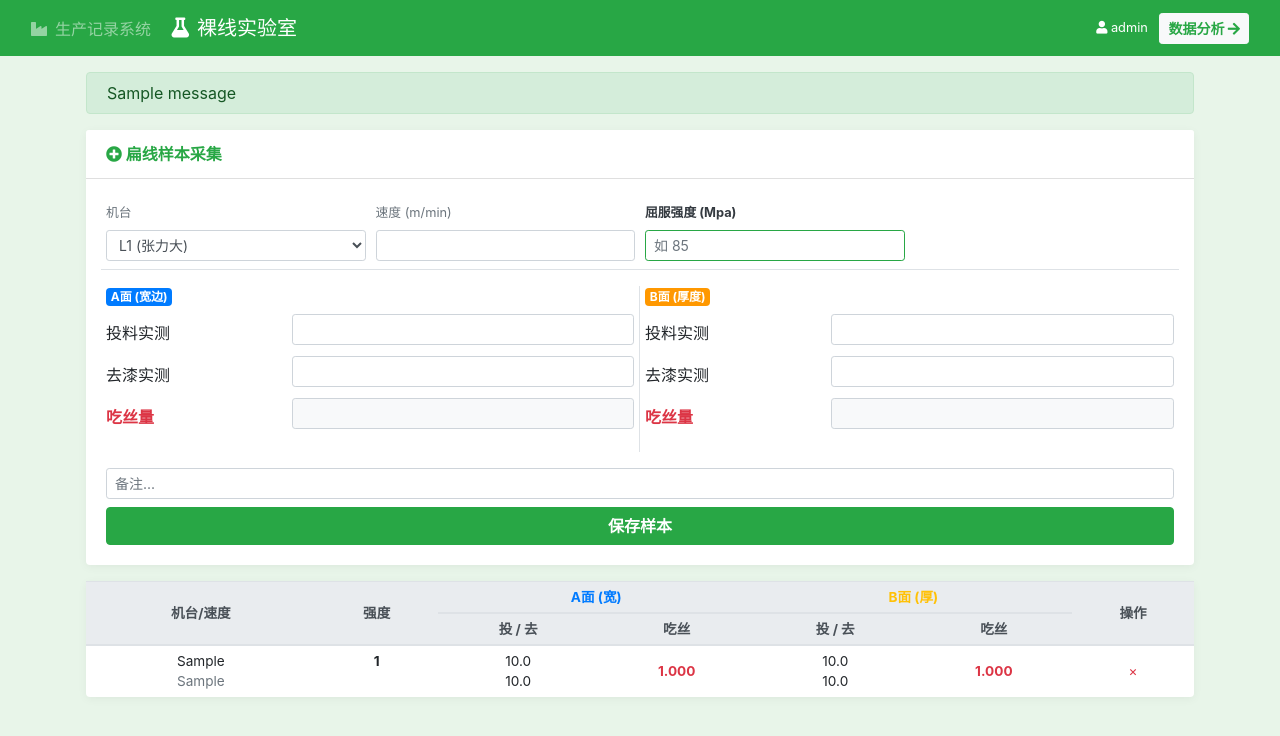
After one commit to torongeaumirajc9969-web/WireProcessSystem, a Flask app: page /raw_lab in a window 1280 px wide. The commit adds this page. Shown: the top 736 px of the page. Run offline with Flask 3, Linux system fonts and the light colour scheme; a user stored in the database is signed in; tables that the repository leaves empty hold one stand-in row (values such as "Sample post"); one stand-in notice (Sample message) is shown.

Commit message:
V9.0 完整版上传

```diff
--- a/app.py
+++ b/app.py
@@ -7,7 +7,7 @@ import os
 import csv
 import io
 import json
-import re  # 用于提取数字
+import re
 
 from flask_login import LoginManager, UserMixin, login_user, login_required, logout_user, current_user
 from werkzeug.security import generate_password_hash, check_password_hash
@@ -67,6 +67,34 @@ class User(UserMixin, db.Model):
         return check_password_hash(self.password_hash, password)
 
 
+# 1. 裸线实验室记录表 (独立表，扁线专用版)
+class RawWireRecord(db.Model):
+    __tablename__ = 'raw_wire_record'
+    id = db.Column(db.Integer, primary_key=True)
+    create_time = db.Column(db.DateTime, default=datetime.now)
+    operator_name = db.Column(db.String(50))
+
+    # 实验环境
+    machine_model = db.Column(db.String(20))
+    ref_speed = db.Column(db.String(20))
+
+    # 核心数据 (输入 - 投料)
+    raw_size_a = db.Column(db.Float)  # 投料 A (宽)
+    raw_size_b = db.Column(db.Float)  # 投料 B (厚)
+    yield_strength = db.Column(db.Integer)
+
+    # 核心数据 (输出 - 去漆)
+    stripped_size_a = db.Column(db.Float)  # 去漆 A
+    stripped_size_b = db.Column(db.Float)  # 去漆 B
+
+    # 计算结果 (吃丝量)
+    draw_down_a = db.Column(db.Float)  # A面吃丝
+    draw_down_b = db.Column(db.Float)  # B面吃丝
+
+    remark = db.Column(db.Text)
+
+
+# 2. 生产工艺记录表 (原有)
 class ProcessRecord(db.Model):
     id = db.Column(db.Integer, primary_key=True)
     create_time = db.Column(db.DateTime, default=datetime.now)
@@ -390,6 +418,102 @@ def export_all():
     return output
 
 
+# ==========================================
+#           模块二：裸线标准实验室 (扁线版)
+# ==========================================
+
+# 1. 实验室录入页面
+@app.route('/raw_lab', methods=['GET', 'POST'])
+@login_required
+def raw_lab():
+    if request.method == 'POST':
+        try:
+            # 获取 A/B 面数据
+            ra = float(request.form.get('raw_size_a'))
+            rb = float(request.form.get('raw_size_b'))
+            sa = float(request.form.get('stripped_size_a'))
+            sb = float(request.form.get('stripped_size_b'))
+
+            # 分别计算吃丝量
+            draw_a = ra - sa
+            draw_b = rb - sb
+        except:
+            draw_a = 0
+            draw_b = 0
+
+        new_test = RawWireRecord(
+            operator_name=current_user.username,
+            machine_model=request.form.get('machine_model'),
+            ref_speed=request.form.get('ref_speed'),
+            raw_size_a=ra,
+            raw_size_b=rb,
+            yield_strength=request.form.get('yield_strength'),
+            stripped_size_a=sa,
+            stripped_size_b=sb,
+            draw_down_a=draw_a,
+            draw_down_b=draw_b,
+            remark=request.form.get('remark')
+        )
+        db.session.add(new_test)
+        db.session.commit()
+        flash('扁线样本数据已录入', 'success')
+        return redirect(url_for('raw_lab'))
+
+    records = RawWireRecord.query.order_by(RawWireRecord.create_time.desc()).limit(20).all()
+    return render_template('raw_lab.html', records=records, current_user=current_user)
+
+
+# 2. 实验室分析看板
+@app.route('/raw_analysis')
+@login_required
+def raw_analysis():
+    records = RawWireRecord.query.all()
+
+    # 准备散点图数据 (分为 A组 和 B组)
+    # 屈服强度 vs 吃丝量
+    yield_data_a = []
+    yield_data_b = []
+
+    # 速度 vs 吃丝量
+    speed_data_a = []
+    speed_data_b = []
+
+    for r in records:
+        # 过滤无效数据
+        if r.draw_down_a is not None and r.draw_down_b is not None:
+            # 强度分析
+            if r.yield_strength:
+                yield_data_a.append({'x': r.yield_strength, 'y': round(r.draw_down_a, 4)})
+                yield_data_b.append({'x': r.yield_strength, 'y': round(r.draw_down_b, 4)})
+
+            # 速度分析
+            if r.ref_speed:
+                try:
+                    sp = float(r.ref_speed)
+                    speed_data_a.append({'x': sp, 'y': round(r.draw_down_a, 4)})
+                    speed_data_b.append({'x': sp, 'y': round(r.draw_down_b, 4)})
+                except:
+                    pass
+
+    return render_template('raw_analysis.html',
+                           current_user=current_user,
+                           yield_a=json.dumps(yield_data_a),
+                           yield_b=json.dumps(yield_data_b),
+                           speed_a=json.dumps(speed_data_a),
+                           speed_b=json.dumps(speed_data_b))
+
+
+# 3. 删除实验记录
+@app.route('/delete_raw/<int:id>')
+@login_required
+def delete_raw(id):
+    r = RawWireRecord.query.get_or_404(id)
+    db.session.delete(r)
+    db.session.commit()
+    flash('实验记录已删除', 'warning')
+    return redirect(url_for('raw_lab'))
+
+
 if __name__ == '__main__':
     with app.app_context():
         db.create_all()
--- /dev/null
+++ b/templates/raw_lab.html
@@ -0,0 +1,163 @@
+<!DOCTYPE html>
+<html lang="zh-CN">
+<head>
+    <meta charset="UTF-8">
+    <title>扁线标准实验室</title>
+    <link rel="stylesheet" href="https://cdn.jsdelivr.net/npm/bootstrap@4.6.0/dist/css/bootstrap.min.css">
+    <link rel="stylesheet" href="https://cdnjs.cloudflare.com/ajax/libs/font-awesome/5.15.3/css/all.min.css">
+    <style>
+        body{background:#e8f5e9;}
+        .card{border:none;box-shadow:0 2px 10px rgba(0,0,0,0.05);}
+        .badge-a { background-color: #007bff; color: white; }
+        .badge-b { background-color: #ff9800; color: white; }
+    </style>
+</head>
+<body>
+    <nav class="navbar navbar-dark bg-success mb-3 py-2">
+        <div class="container-fluid">
+            <div>
+                <a class="navbar-brand mb-0 h1 text-white-50" href="/" style="font-size: 1rem;"><i class="fas fa-industry mr-2"></i>生产记录系统</a>
+                <a class="navbar-brand mb-0 h1 text-white" href="/raw_lab"><i class="fas fa-flask mr-2"></i>裸线实验室</a>
+            </div>
+            <div class="text-white small">
+                <i class="fas fa-user"></i> {{ current_user.username }}
+                <a href="/raw_analysis" class="btn btn-light text-success btn-sm ml-2 font-weight-bold">数据分析 <i class="fas fa-arrow-right"></i></a>
+            </div>
+        </div>
+    </nav>
+
+    <div class="container px-3">
+        {% with messages = get_flashed_messages(with_categories=true) %}
+          {% if messages %}{% for cat, msg in messages %}<div class="alert alert-{{ cat }} py-2">{{ msg }}</div>{% endfor %}{% endif %}
+        {% endwith %}
+
+        <div class="card mb-3 border-success">
+            <div class="card-header bg-white text-success font-weight-bold"><i class="fas fa-plus-circle"></i> 扁线样本采集</div>
+            <div class="card-body">
+                <form method="POST">
+                    <div class="form-row mb-3 pb-2 border-bottom">
+                        <div class="col-md-3">
+                            <label class="small text-muted">机台</label>
+                            <select name="machine_model" class="form-control form-control-sm">
+                                <option value="L1">L1 (张力大)</option>
+                                <option value="L6">L6 (张力稳)</option>
+                            </select>
+                        </div>
+                        <div class="col-md-3">
+                            <label class="small text-muted">速度 (m/min)</label>
+                            <input type="number" step="0.1" name="ref_speed" class="form-control form-control-sm" required>
+                        </div>
+                        <div class="col-md-3">
+                            <label class="small text-dark font-weight-bold">屈服强度 (Mpa)</label>
+                            <input type="number" step="1" name="yield_strength" class="form-control form-control-sm border-success" placeholder="如 85" required>
+                        </div>
+                    </div>
+
+                    <div class="form-row">
+                        <div class="col-md-6 border-right">
+                            <h6 class="text-primary font-weight-bold"><span class="badge badge-a">A面 (宽边)</span></h6>
+                            <div class="form-group row mb-1">
+                                <label class="col-4 col-form-label small">投料实测</label>
+                                <div class="col-8">
+                                    <input type="number" step="0.001" name="raw_size_a" id="ra" class="form-control form-control-sm" required oninput="calc()">
+                                </div>
+                            </div>
+                            <div class="form-group row mb-1">
+                                <label class="col-4 col-form-label small">去漆实测</label>
+                                <div class="col-8">
+                                    <input type="number" step="0.001" name="stripped_size_a" id="sa" class="form-control form-control-sm" required oninput="calc()">
+                                </div>
+                            </div>
+                            <div class="form-group row">
+                                <label class="col-4 col-form-label small text-danger font-weight-bold">吃丝量</label>
+                                <div class="col-8">
+                                    <input type="text" id="da" class="form-control form-control-sm bg-light text-danger font-weight-bold" readonly>
+                                </div>
+                            </div>
+                        </div>
+
+                        <div class="col-md-6">
+                            <h6 class="text-warning font-weight-bold"><span class="badge badge-b">B面 (厚度)</span></h6>
+                            <div class="form-group row mb-1">
+                                <label class="col-4 col-form-label small">投料实测</label>
+                                <div class="col-8">
+                                    <input type="number" step="0.001" name="raw_size_b" id="rb" class="form-control form-control-sm" required oninput="calc()">
+                                </div>
+                            </div>
+                            <div class="form-group row mb-1">
+                                <label class="col-4 col-form-label small">去漆实测</label>
+                                <div class="col-8">
+                                    <input type="number" step="0.001" name="stripped_size_b" id="sb" class="form-control form-control-sm" required oninput="calc()">
+                                </div>
+                            </div>
+                            <div class="form-group row">
+                                <label class="col-4 col-form-label small text-danger font-weight-bold">吃丝量</label>
+                                <div class="col-8">
+                                    <input type="text" id="db" class="form-control form-control-sm bg-light text-danger font-weight-bold" readonly>
+                                </div>
+                            </div>
+                        </div>
+                    </div>
+
+                    <div class="mt-3">
+                        <input type="text" name="remark" class="form-control form-control-sm mb-2" placeholder="备注...">
+                        <button type="submit" class="btn btn-success btn-block font-weight-bold">保存样本</button>
+                    </div>
+                </form>
+            </div>
+        </div>
+
+        <div class="card">
+            <div class="table-responsive">
+                <table class="table table-sm table-hover text-center mb-0" style="font-size: 0.85rem;">
+                    <thead class="thead-light">
+                        <tr>
+                            <th rowspan="2" style="vertical-align:middle;">机台/速度</th>
+                            <th rowspan="2" style="vertical-align:middle;">强度</th>
+                            <th colspan="2" class="text-primary">A面 (宽)</th>
+                            <th colspan="2" class="text-warning">B面 (厚)</th>
+                            <th rowspan="2" style="vertical-align:middle;">操作</th>
+                        </tr>
+                        <tr>
+                            <th>投 / 去</th>
+                            <th>吃丝</th>
+                            <th>投 / 去</th>
+                            <th>吃丝</th>
+                        </tr>
+                    </thead>
+                    <tbody>
+                        {% for r in records %}
+                        <tr>
+                            <td>{{ r.machine_model }}<br><span class="text-muted">{{ r.ref_speed }}</span></td>
+                            <td class="font-weight-bold">{{ r.yield_strength }}</td>
+
+                            <td>{{ r.raw_size_a }}<br>{{ r.stripped_size_a }}</td>
+                            <td class="text-danger font-weight-bold align-middle">{{ "%.3f"|format(r.draw_down_a) }}</td>
+
+                            <td>{{ r.raw_size_b }}<br>{{ r.stripped_size_b }}</td>
+                            <td class="text-danger font-weight-bold align-middle">{{ "%.3f"|format(r.draw_down_b) }}</td>
+
+                            <td class="align-middle"><a href="/delete_raw/{{ r.id }}" class="text-danger">&times;</a></td>
+                        </tr>
+                        {% else %}
+                        <tr><td colspan="7" class="text-muted py-3">暂无扁线数据</td></tr>
+                        {% endfor %}
+                    </tbody>
+                </table>
+            </div>
+        </div>
+    </div>
+
+    <script>
+        function calc(){
+            let ra = parseFloat(document.getElementById('ra').value);
+            let sa = parseFloat(document.getElementById('sa').value);
+            if(ra&&sa) document.getElementById('da').value = (ra-sa).toFixed(3);
+
+            let rb = parseFloat(document.getElementById('rb').value);
+            let sb = parseFloat(document.getElementById('sb').value);
+            if(rb&&sb) document.getElementById('db').value = (rb-sb).toFixed(3);
+        }
+    </script>
+</body>
+</html>
```
Also changed, not shown: migrations/versions/0645f21e47be_重置数据库.py (added, +48 -0 lines), templates/index.html (+4 -23 lines), templates/raw_analysis.html (added, +120 -0 lines), data_v5.sqlite.
